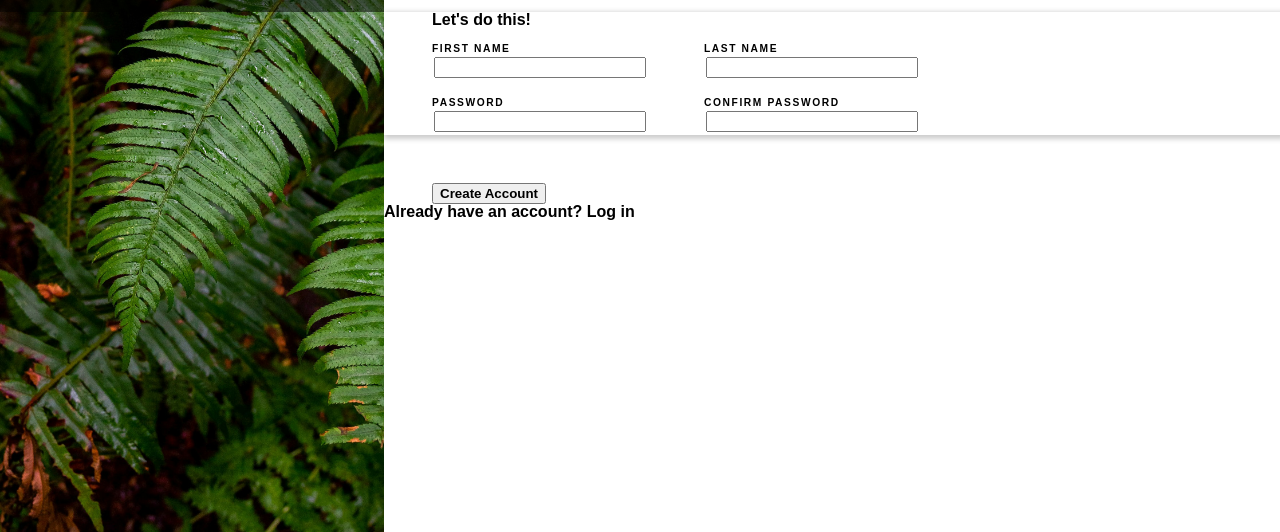
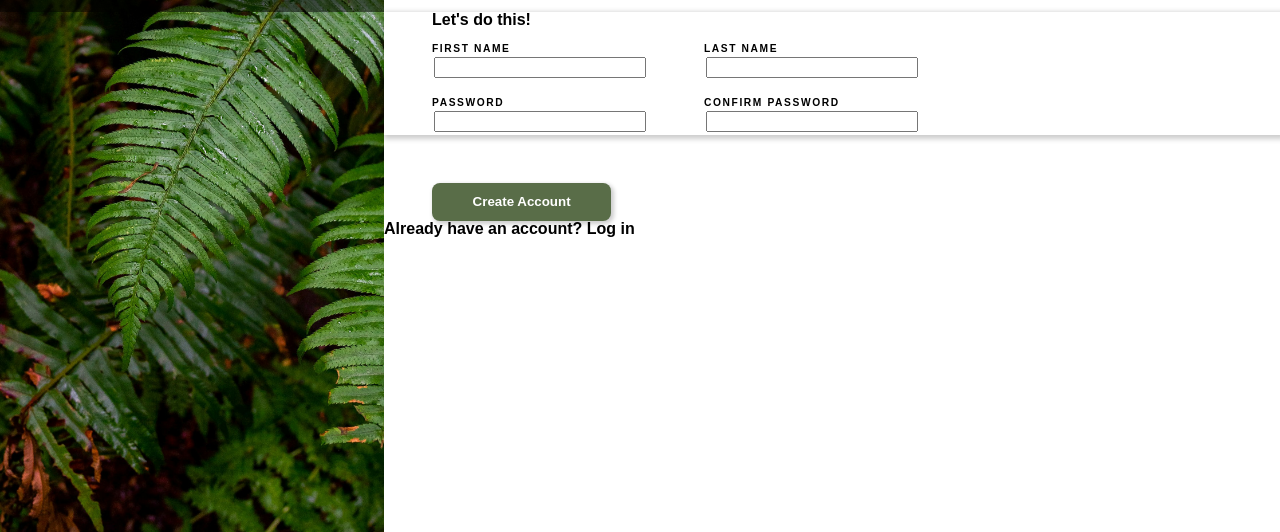
Before and after one commit to Based-Anaxes/sign-up-form, a plain HTML site: page index.html in a window 1280 px wide. Shown: the part 268-800 px from the top of the page. Drawn offline with Linux system fonts and the light colour scheme.

Commit message:
Add styling to button

```diff
--- a/styles.css
+++ b/styles.css
@@ -87,7 +87,7 @@ ol, ul {
 }
 
 .form-card {
-	margin: 4rem 0 0 0;
+	margin-top: 4rem;
 	box-shadow: 2px 2px 5px 2px rgba(0, 0, 0, 0.2);
 	max-width: 100%;
 }
@@ -116,4 +116,11 @@ button {
 	font-family: inherit;
 	font-weight: inherit;
 	margin-left: 3rem;
+	background-color: #596D48;
+	color: #fff;
+	padding: 0.7rem;
+	width: 20%;
+	box-shadow: 2px 2px 4px 1px rgba(0, 0, 0, 0.2);
+	border: none;
+	border-radius: 8px;
 }
```
